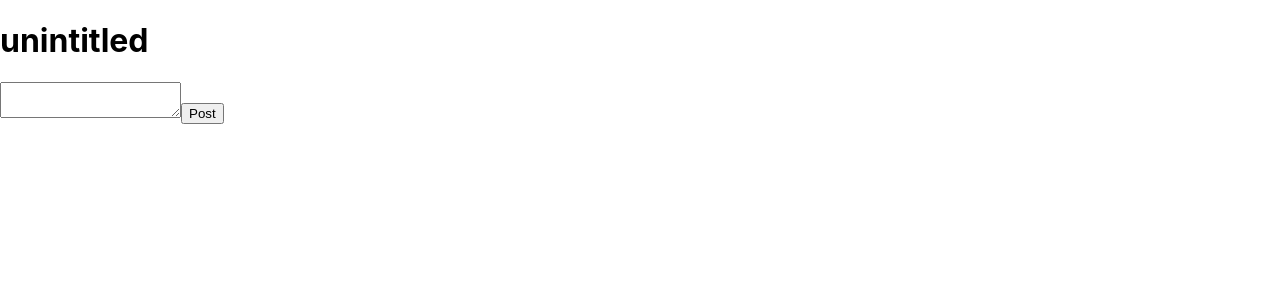
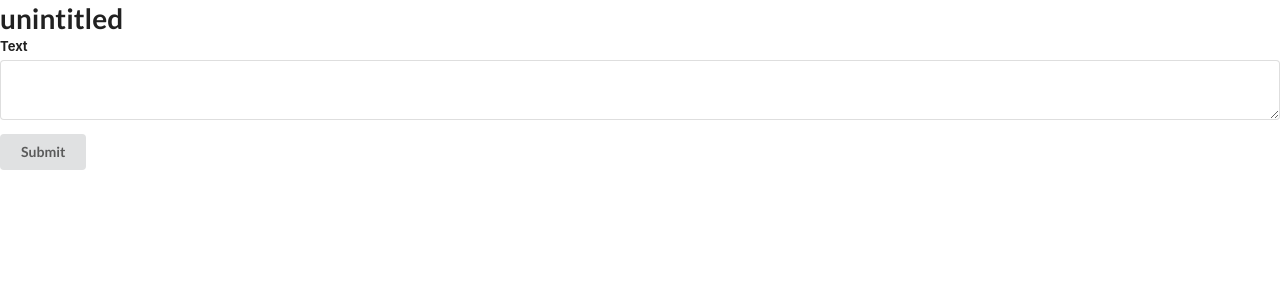
Before and after one commit to hodanahmed/stem-engineering-workshop, a React (Create React App) app: page / in a window 1280 px wide. Shown: the top 300 px of the page. Built offline with nearby package versions, Linux system fonts and the light colour scheme.

Commit message:
master: added semantic ui css

```diff
--- a/public/index.html
+++ b/public/index.html
@@ -3,6 +3,12 @@
   <head>
     <meta charset="utf-8" />
     <link rel="icon" href="%PUBLIC_URL%/favicon.ico" />
+		<link
+			rel="stylesheet"
+			href="https://cdnjs.cloudflare.com/ajax/libs/semantic-ui/2.4.1/semantic.min.css"
+			integrity="sha512-8bHTC73gkZ7rZ7vpqUQThUDhqcNFyYi2xgDgPDHc+GXVGHXq+xPjynxIopALmOPqzo9JZj0k6OqqewdGO3EsrQ=="
+			crossorigin="anonymous"
+		/>
     <meta name="viewport" content="width=device-width, initial-scale=1" />
     <meta name="theme-color" content="#000000" />
     <meta
--- a/src/App.js
+++ b/src/App.js
@@ -22,14 +22,20 @@ function App() {
 						</PostContainer>
 					))}
 				</section>
-				<textarea
-					onBlur={(e) => {
-						const newValue = e.target.value;
 
-						setFeedArray((feedArray) => [...feedArray, newValue]);
-					}}
-				></textarea>
-				<input type="submit" value="Post" onClick={() => {}}></input>
+				<div class="ui form">
+					<div class="field">
+						<label>Text</label>
+						<textarea rows="2"
+							onBlur={(e) => {
+								const newValue = e.target.value;
+
+								setFeedArray((feedArray) => [...feedArray, newValue]);
+							}}
+						></textarea>
+					</div>
+					<input class="ui submit button" type="submit" onClick={() => {}}></input>
+				</div>
 			</main>
 		</Container>
 	);
```
Also changed, not shown: 1 other file (tests, documents, lock files or other folders).
